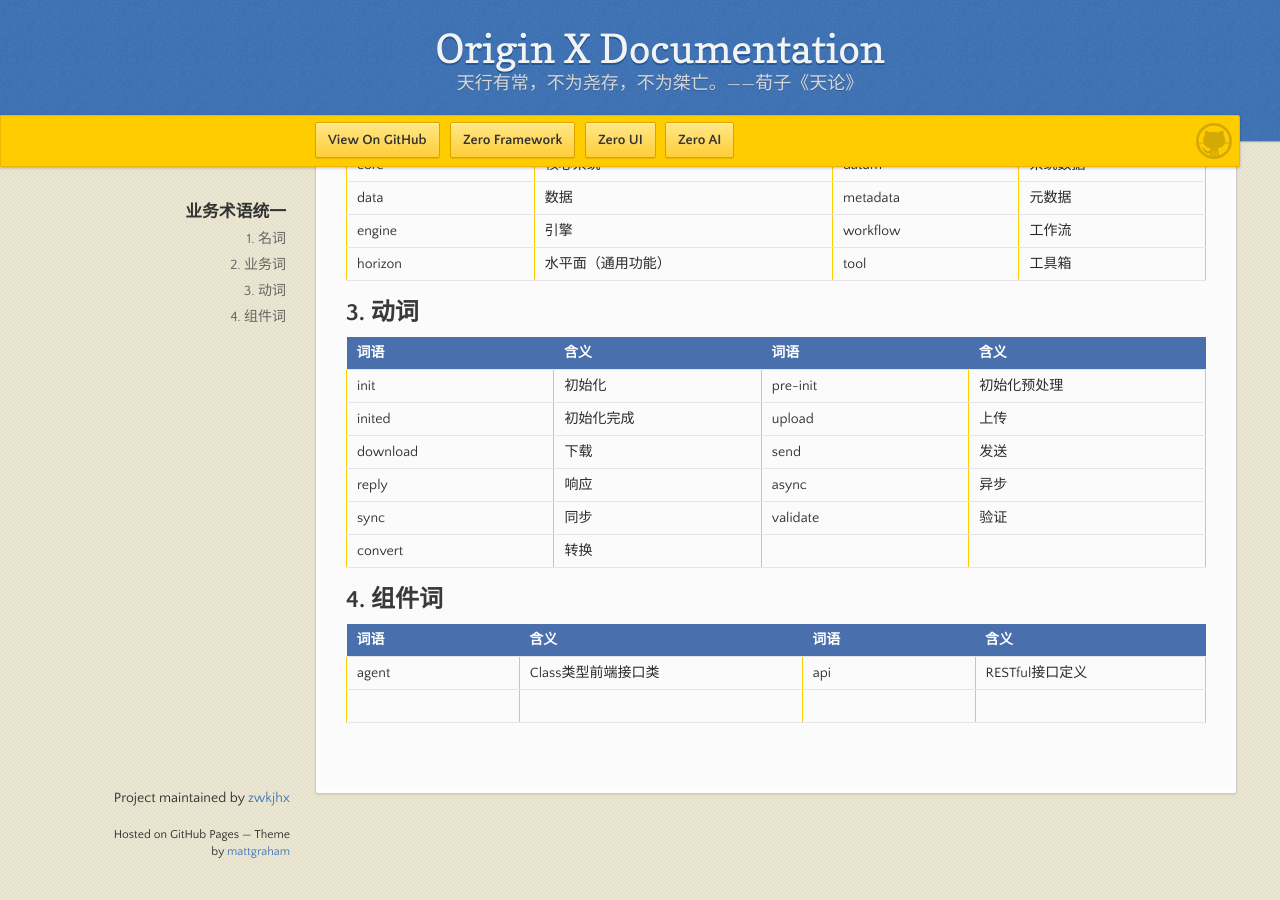
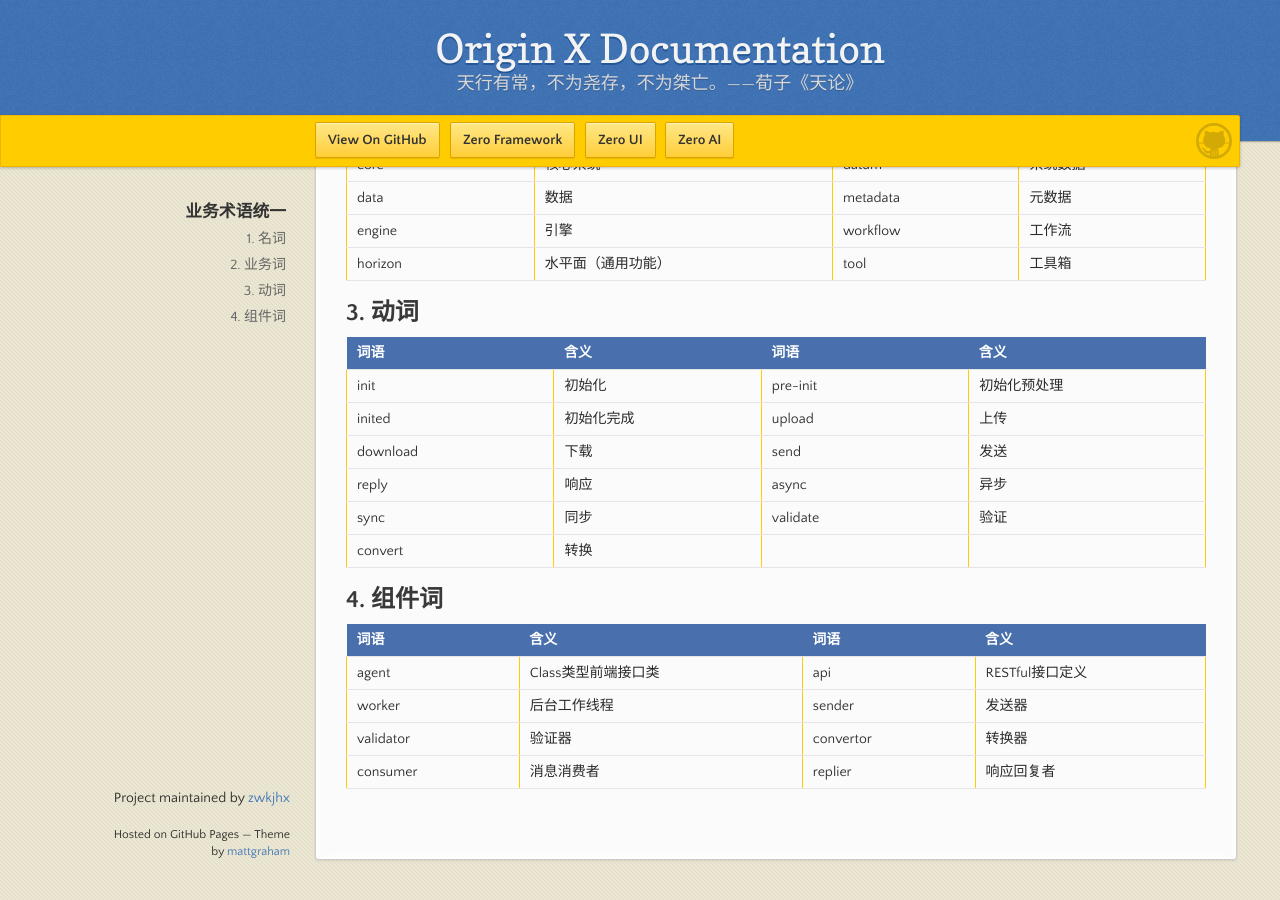
Before and after one commit to zwkjhx/ox-doc, a Jekyll site: the page built from specification/main/spc-000-ye-wu-zhu-yu-gui-fan.md, in a window 1280 px wide and 900 px high, scrolled down 710 px. Built offline with Jekyll 4.4.1, drawn with Linux system fonts in a browser that asks for light colours; our own code applies the rules of GitHub Pages for plain Markdown files.

Commit message:
Updates specification/main/spc-000-ye-wu-zhu-yu-gui-fan.md
Auto commit by GitBook Editor

```diff
--- a/specification/main/spc-000-ye-wu-zhu-yu-gui-fan.md
+++ b/specification/main/spc-000-ye-wu-zhu-yu-gui-fan.md
@@ -44,4 +44,6 @@
 | 词语 | 含义 | 词语 | 含义 |
 | :--- | :--- | :--- | :--- |
 | agent | Class类型前端接口类 | api | RESTful接口定义 |
-|  |  |  |  |
+| worker | 后台工作线程 | sender | 发送器 |
+| validator | 验证器 | convertor | 转换器 |
+| consumer | 消息消费者 | replier | 响应回复者 |
```
